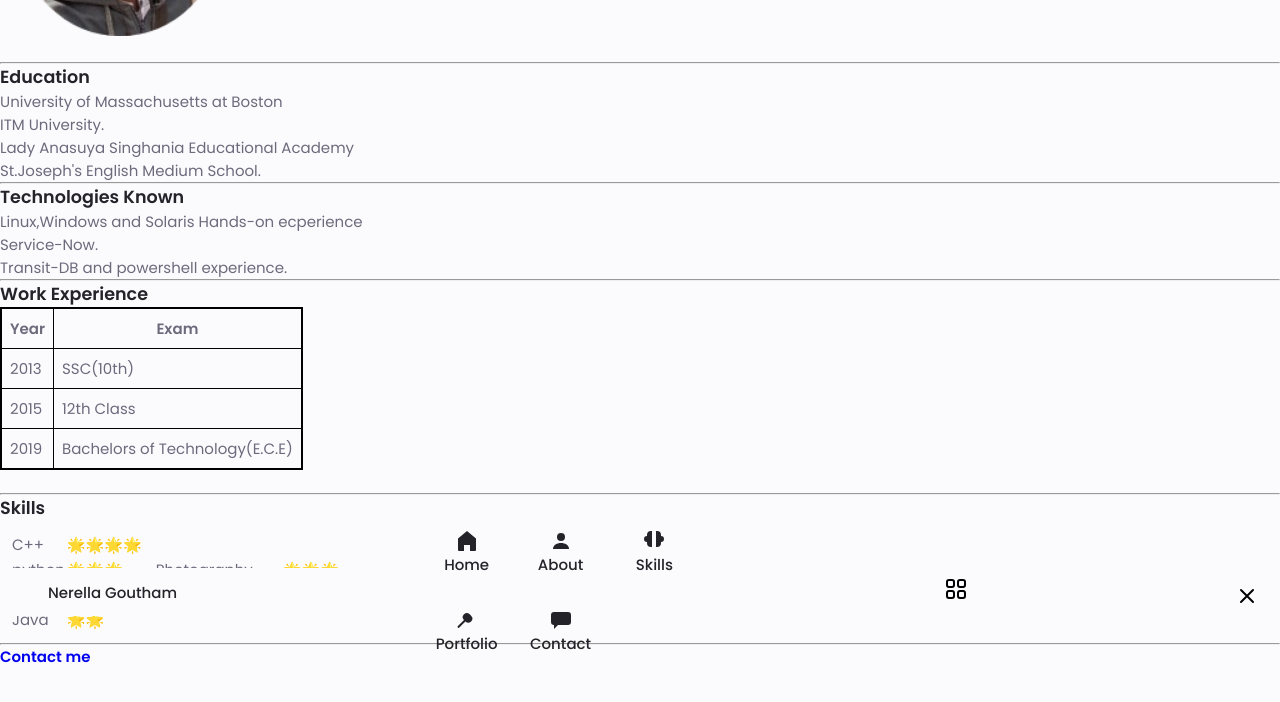
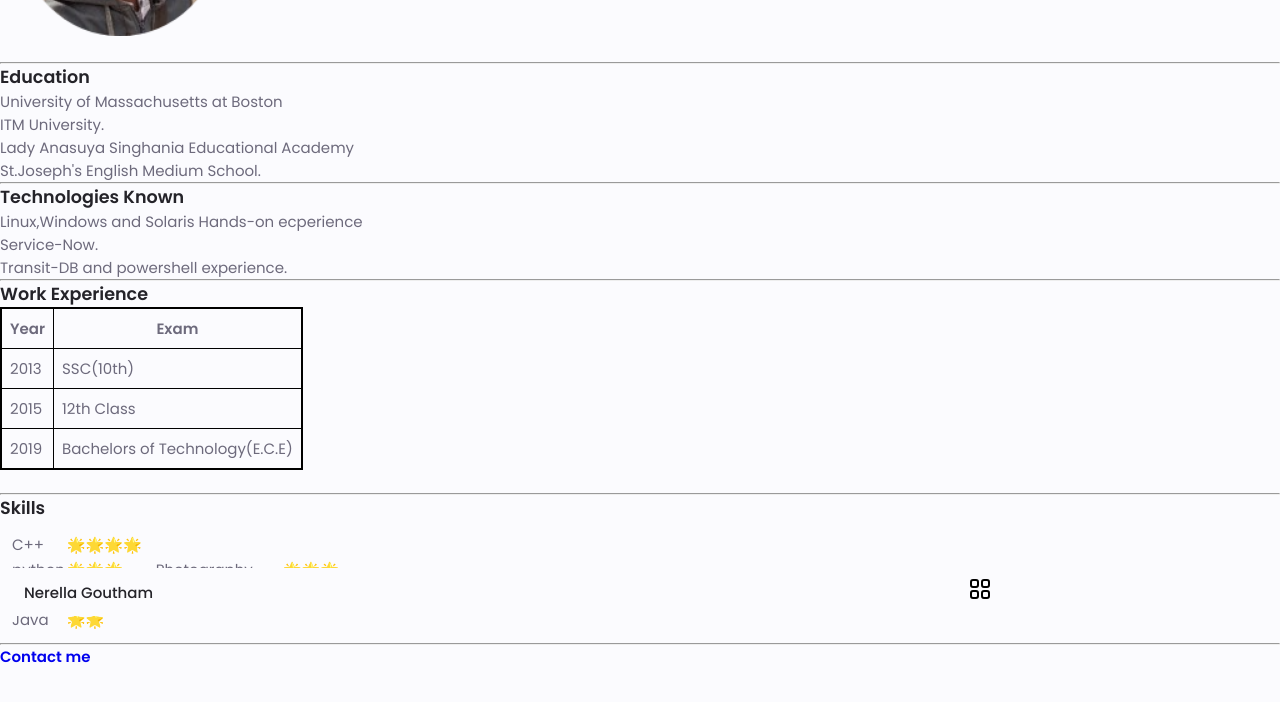
Before and after one commit to Goutham539/cv, a plain HTML site: page index.html in a window 1280 px wide. Shown: the part 184-886 px from the top of the page. Drawn offline with Linux system fonts and the light colour scheme.

Commit message:
fixes for menu by removing max lenght

```diff
--- a/assets/css/styles.css
+++ b/assets/css/styles.css
@@ -154,7 +154,6 @@ img{
     display: flex;
     justify-content: space-between;
     align-items: center;
-    padding: 0 1.5rem;
 }
 
 .nav__logo,
@@ -176,7 +175,6 @@ img{
     color: var(--first-color);
 }
 
-@media screen and (max-width: 767px){
 .nav__menu{
     position: fixed;
     bottom: -100%;
@@ -188,10 +186,7 @@ img{
     border-radius: 1.5rem 1.5rem 0 0;
     transition: .3s;
 }
-}
-    /* .nav__menu.show-menu{
-        bottom: var(--header-height);
-    } */
+
 
 .nav__list{
     grid-template-columns: repeat(3, 1fr);
@@ -215,10 +210,10 @@ img{
     font-size: 1.2rem;
 }
 
-    .nav__close{
+/* .nav__close{
     position: absolute;
     right: 1.3rem;
-        bottom: 0.5rem;
+    bottom: .5rem;
     font-size: 1.5rem;
     cursor: pointer;
     color: var(--first-color);
@@ -226,7 +221,7 @@ img{
 
 .nav__close:hover{
     color: var(--first-color-alt);
-    }
+} */
 
 .exam-table {
   border-collapse: collapse;
--- a/assets/js/main.js
+++ b/assets/js/main.js
@@ -1,7 +1,7 @@
 /*================Menu Show Y Hidden================*/
 const navMenu = document.getElementById('nav-menu'),
       navToggle = document.getElementById('nav-toggle'),
-      navClose = document.getElementById('nav-close')
+      navClose = document.querySelector('.nav__close')
 
 /*=====Menu Show=====*/
 /*Validate if constant exists*/
@@ -17,3 +17,14 @@ if(navClose){
     navClose.addEventListener('click', () =>{
         navMenu.classList.remove('show-menu')
     })
+}
+
+/*================Remove Menu Mobile================*/
+const navLink = document.querySelectorAll('.nav__link')
+
+function linkAction(){
+    const navMenu = document.getElementById('nav-menu')
+    //When we click on each nav__link, we remove the show-menu class
+    navMenu.classList.remove('show-menu')
+}
+navLink.forEach(n => n.addEventListener('click', linkAction))
--- a/index.html
+++ b/index.html
@@ -39,10 +39,13 @@
           Skills</a>
           </li>
           <li class="nav__item"><a href="#services" class="nav__link">
-          <svg class="uil uil-briefcase-alt nav__icon" xmlns="http://www.w3.org/2000/svg"
-          viewBox="0 0 24 24" width="24" height="24" fill="currentColor"
-          aria-label="Services">
-          <path d="M14.7 6.3a4 4 0 0 0-5.7 5.7l-6.3 6.3a1 1 0 0 0 1.4 1.4l6.3-6.3a4 4 0 0 0 5.7-5.7z"/></svg>
+          <svg class="uil uil-briefcase-alt nav__icon" width="24" height="24" viewBox="0 0 24 24"
+          xmlns="http://www.w3.org/2000/svg" fill="none">
+          <rect x="8" y="4" width="8" height="3" rx="1.5" stroke="currentColor" stroke-width="2" />
+          <rect x="3" y="7" width="18" height="12" rx="2" stroke="currentColor" stroke-width="2" />
+          <path d="M3 13h18" stroke="currentColor" stroke-width="2" />
+          <rect x="10.5" y="11" width="3" height="3" rx="0.5" fill="currentColor" />
+          </svg>
           Portfolio</a>
           </li>
           <li class="nav__item"><a href="#contact" class="nav__link">
```
Lines whose indentation alone changed are shown as unchanged.
